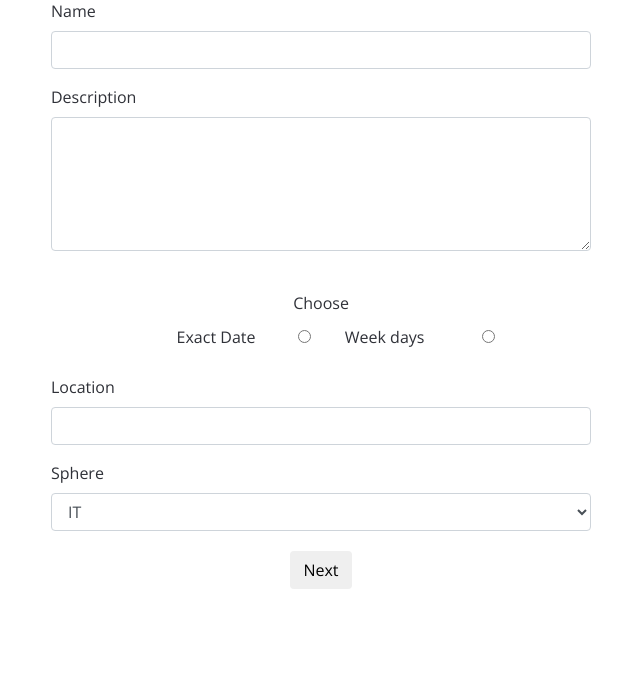
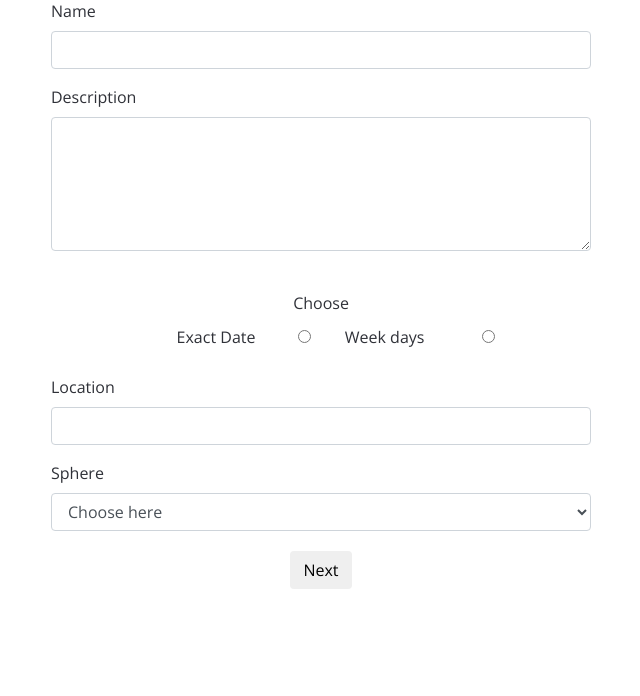
Before and after one commit to Rizabek014/meetup, a PHP site: page /add.php in a window 1280 px wide. Shown: the part 306-1002 px from the top of the page, without its empty margins (319-959 px from the left). Run offline with PHP 8.4, Linux system fonts and the light colour scheme; data that the repository does not hold is empty; some libraries are stand-ins or nearby versions.

Commit message:
Bug fixing

```diff
--- a/add.php
+++ b/add.php
@@ -60,6 +60,7 @@
                     <div class="form-group">
                         <label>Sphere</label>
                         <select class="form-control" name = "sphere">
+                            <option value="" selected disabled hidden>Choose here</option>
                             <option value="it">IT</option>
                             <option value="hackaton">Hackaton</option>
                             <option value="marathon">Marathon</option>
--- a/meetup_search.php
+++ b/meetup_search.php
@@ -32,6 +32,7 @@
                 <div class="form-group">
                     <label>Sphere</label>
                     <select class="form-control" name = "sphere">
+                        <option value="" selected disabled hidden>Choose here</option>
                         <option value="it">IT</option>
                         <option value="hackaton">Hackaton</option>
                         <option value="marathon">Marathon</option>
```
